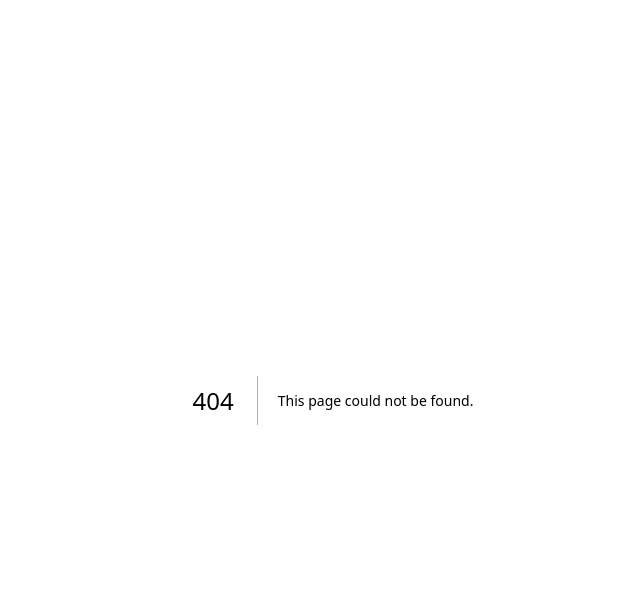
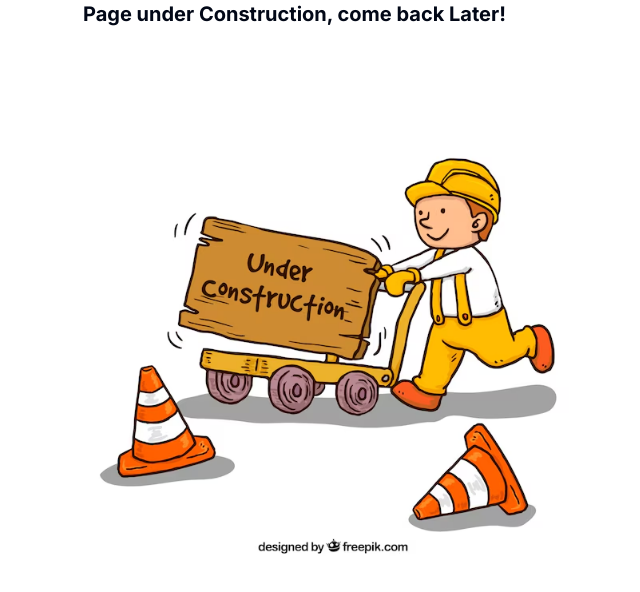
Before and after one commit to Heitan104/LeafLink, a Next.js app: page /rewards in a window 1280 px wide. Before the commit this address had no page. Shown: the top 592 px of the page, without its empty margins (307-947 px from the left). Built offline with nearby package versions, Linux system fonts and the light colour scheme.

Commit message:
final stuff

```diff
--- a/src/app/leaderboard/page.tsx
+++ b/src/app/leaderboard/page.tsx
@@ -1,9 +1,15 @@
-import React from 'react'
+import Image from "next/image";
+import React from "react";
 
 const Leaderboard = () => {
   return (
-    <div>Leaderboard</div>
-  )
-}
+    <div className="relative min-h-screen bg-cover bg-center"
+      style={{
+          backgroundImage: 'url(/leaderboard.png)',
+          backgroundRepeat: 'no-repeat'
+        }}
+       > </div>
+  );
+};
 
-export default Leaderboard
+export default Leaderboard;
--- /dev/null
+++ b/src/app/rewards/page.tsx
@@ -0,0 +1,13 @@
+import Image from 'next/image'
+import React from 'react'
+
+const Rewards = () => {
+  return (
+    <div className="grid justify-center items-center">
+      <h1 className='text-xl font-bold mb-10'>Page under Construction, come back Later!</h1>
+      <Image src="/construction.png" alt="under construction" width={500} height={500}/>
+    </div>
+  )
+}
+
+export default Rewards
```
Also changed, not shown: public/construction.png (added), 1 other file (tests, documents, lock files or other folders).
